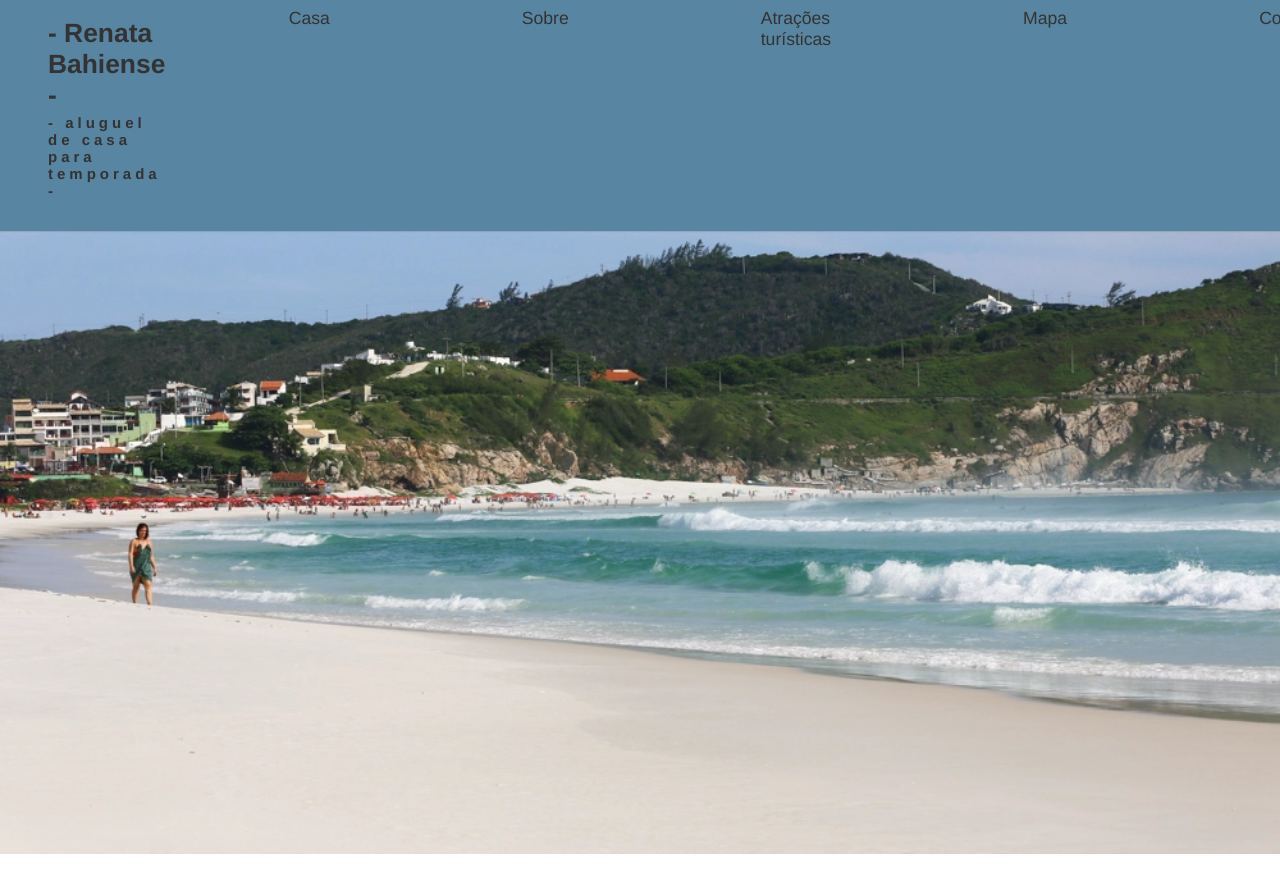
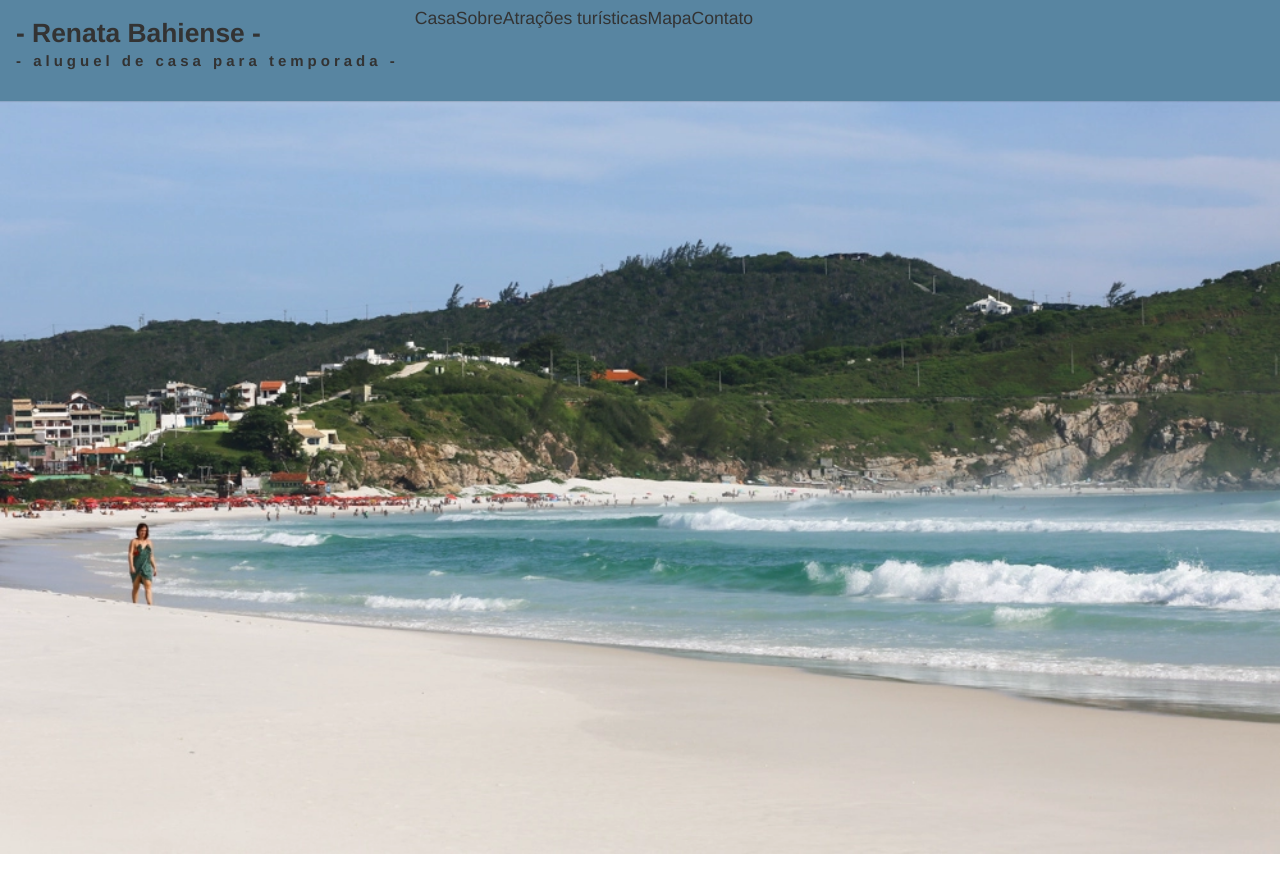
Before and after one commit to MahAzevedo/praia, a React (Vite) app: page / in a window 1280 px wide. Shown: the top 892 px of the page. Built offline with nearby package versions, Linux system fonts and the light colour scheme.

Commit message:
modified:   src/Components/Header.jsx

```diff
--- a/src/Components/Header.jsx
+++ b/src/Components/Header.jsx
@@ -1,8 +1,6 @@
 import React from 'react';
 import styles from './Header.module.css';
 import { Link, NavLink } from 'react-router-dom';
-// import Banner from './Banner';
-// import LogoMarca from '../Assets/logo.png?react';
 // import Logo from '../Assets/logo.jpeg?react';
 
 const Header = () => {
@@ -11,7 +9,6 @@ const Header = () => {
         <nav className={styles.nav}>
           <ul className={styles.nav}>
             <li className={styles.nav}>
-            {/* <img className={styles.photoLogo} src={LogoMarca} alt="Foto da Logo"/> */}
               <NavLink to="/" className={styles.logo}>
                 <h1 className={styles.logo}>
                    - Renata Bahiense -
@@ -48,7 +45,6 @@ const Header = () => {
             </li>
           </ul>
         </nav>
-      {/* <Banner /> */}
     </header>
   );
 };
--- a/src/Components/Header.module.css
+++ b/src/Components/Header.module.css
@@ -3,12 +3,14 @@
     position: fixed;
     width: 100%;
     z-index: 100;
-    top: 0px;
+    /* top: 0px; */
     background: #5885a1;
     padding: 0.5rem 0;
     /* height: 4rem; */
     /* padding: 1.5rem 1rem 1rem 1rem; */
+    grid-template-columns: 1fr 1fr;
 }
+
 @media (max-width: 90rem) {
     .logo {
         grid-template-columns: 1fr 1fr;
@@ -26,7 +28,9 @@
     padding-top: 0.3rem;
 }
 
-.LogoMarca {}
+.photoLogo {
+    max-width: 16rem;
+}
 
 @media (max-width: 40rem) {
     .logo {
@@ -66,13 +70,14 @@
 } */
 
 .nav {
-    /* display: flex;
-    flex-direction: row;
-    padding: 0rem 5rem 0.3rem 2rem; */
+    /* display: flex; */
+    /* flex-direction: row; */
+    /* padding: 0rem 5rem 0.3rem 2rem;  */
 
-    display: flex;
-    flex-direction: row;
-    padding: 0rem 5rem 0rem 1rem;
+    /* display: flex; */
+    /* flex-direction: row; */
+    /* padding: 0rem 5rem 0rem 1rem; */
+    grid-template-columns: 1fr 1fr;
 }
 
 .nav ul {
```
